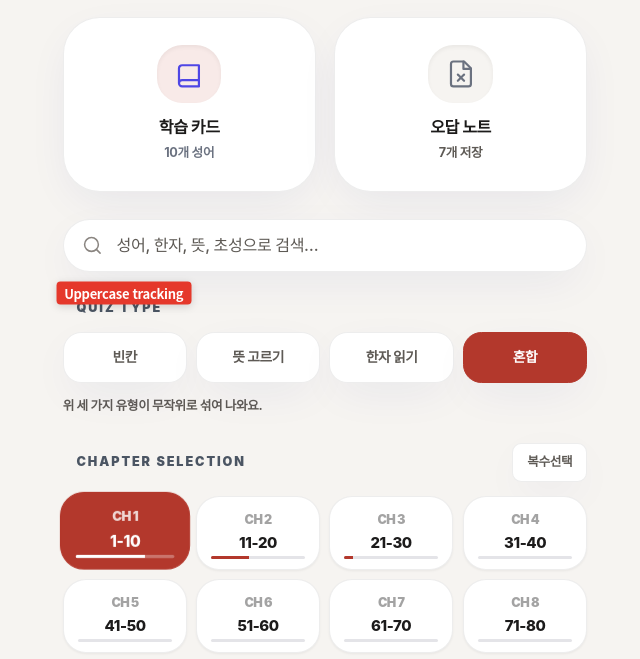
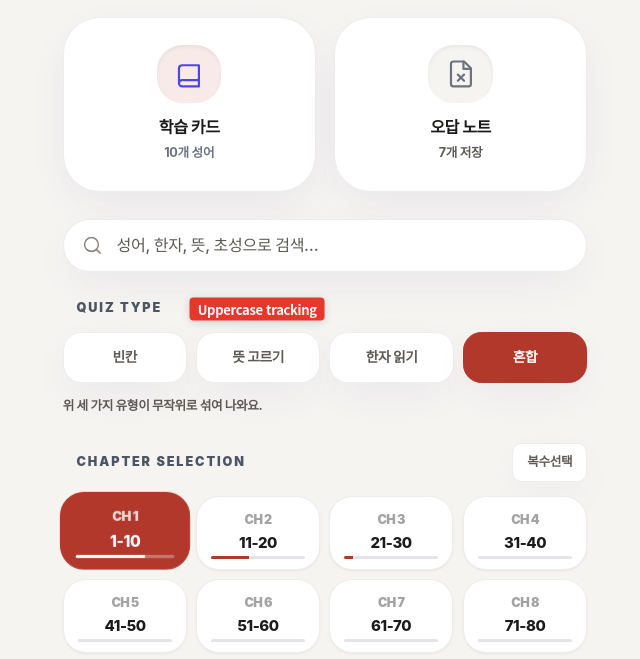
Before and after one commit to Seyoon-Seung/seyoon-idiom, a website: page unslop-story/story.html in a window 1280 px wide. Shown: the part 89-748 px from the top of the page, without its empty margins (395-1035 px from the left). Drawn offline with Linux system fonts and the light colour scheme; animation ran at ten frames a second.

Commit message:
Finalize unslop story video
Co-Authored-By: Claude Sonnet 5.5 <noreply@anthropic.com>
Claude-Session: https://claude.ai/code/session_01PbzvvCokNytxqhxU4owZxg

```diff
--- a/unslop-story/story.html
+++ b/unslop-story/story.html
@@ -663,9 +663,9 @@ html.s4 #redline > .rl-r:not(.vis) { transition-delay: 0s; }
   // slop tags: [text, anchor selector or frame-relative point, relative x,y (0-1), appears during step before n]
   var slopDefs = [
     { t: 'Aurora blobs', n: 2, pt: function () { return [240 + 960 * .86, 960 * .88]; } },
-    { t: 'Glass blur', n: 2, el: '#btn-review', rx: .5, ry: .08 },
-    { t: 'Uppercase tracking', n: 3, el: '#quiz-type-title', rx: .55, ry: -.35 },
-    { t: 'Heavy shadow', n: 4, el: '#chapter-grid .chapter-btn.selected', rx: 1.0, ry: .9 }
+    { t: 'Glass blur', n: 2, el: '#btn-review', rx: .78, ry: 0 },
+    { t: 'Uppercase tracking', n: 3, el: '#quiz-type-title', rx: 1, ry: .5, dx: 95 },
+    { t: 'Heavy shadow', n: 4, el: '#btn-start-study', rx: .5, ry: 1.0 }
   ];
   var slopObjs = slopDefs.map(function (d) {
     var el = document.createElement('div'); el.className = 'slop'; el.textContent = d.t; rl.appendChild(el);
@@ -704,7 +704,7 @@ html.s4 #redline > .rl-r:not(.vis) { transition-delay: 0s; }
       if (s.d.pt) { var p = s.d.pt(); x = p[0]; y = p[1]; }
       else {
         var r = document.querySelector(s.d.el).getBoundingClientRect();
-        x = r.left + r.width * s.d.rx; y = r.top + r.height * s.d.ry;
+        x = r.left + r.width * s.d.rx + (s.d.dx || 0); y = r.top + r.height * s.d.ry;
       }
       s.el.style.left = x + 'px'; s.el.style.top = y + 'px';
       s.el.classList.toggle('vis', cur === s.d.n - 1);
```
Also changed, not shown: 1 other file.
